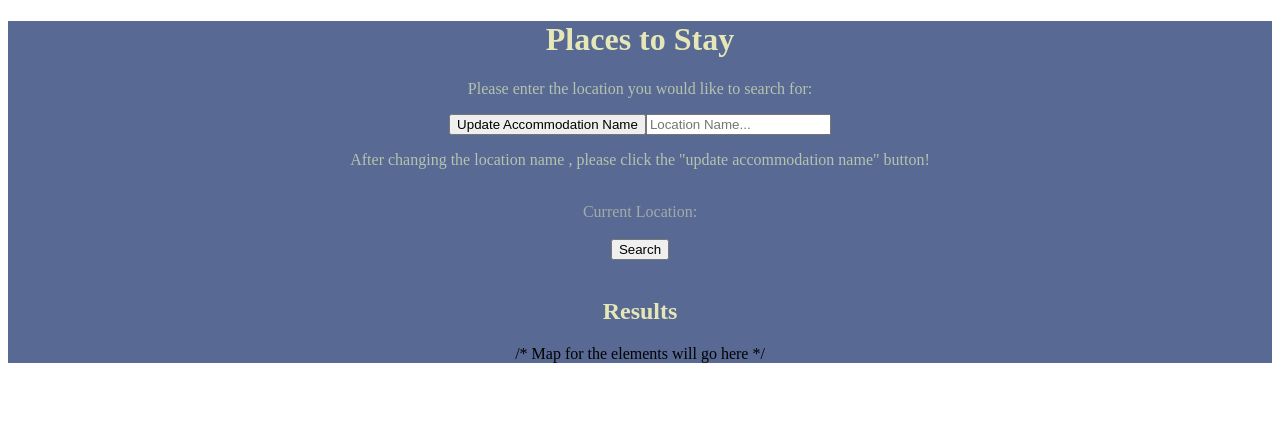
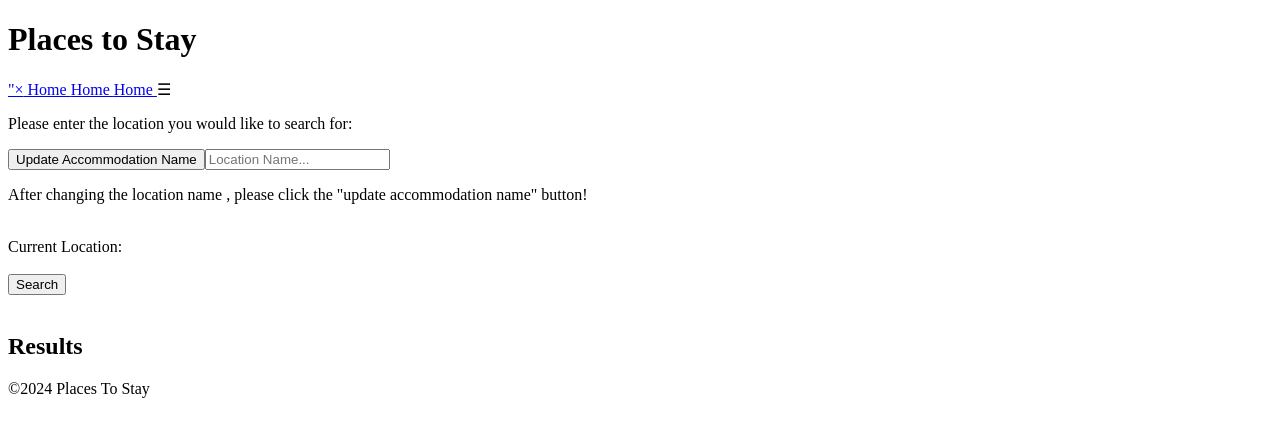
Before and after one commit to hannahannx/PlacesToStay, a React app: page / in a window 1280 px wide. Built offline with nearby package versions, Linux system fonts and the light colour scheme.

Commit message:
created main component files for task 4-6 used lifting upstate

```diff
--- a/package.json
+++ b/package.json
@@ -9,6 +9,8 @@
     "@babel/preset-env": "^7.22.20",
     "@babel/preset-react": "^7.22.15",
     "babel-loader": "^9.1.3",
+    "css-loader": "^7.1.1",
+    "style-loader": "^4.0.0",
     "webpack": "^5.88.2",
     "webpack-cli": "^5.1.4"
   },
@@ -18,6 +20,7 @@
     "express": "^4.19.2",
     "pm2": "^5.3.1",
     "react": "^18.2.0",
-    "react-dom": "^18.2.0"
+    "react-dom": "^18.2.0",
+    "save-dev": "^0.0.1-security"
   }
 }
--- a/public/index.html
+++ b/public/index.html
@@ -4,11 +4,11 @@
     <meta charset="UTF-8">
     <meta name="viewport" content="width=device-width, initial-scale=1.0">
     <title>Home Page</title>
-    <!-- add stylesheet for css here -->
+    <link rel="stylesheet "type="text/css" href="../src/components/AppComponent.css">
     <script type='text/javascript' src='dist/bundle.js' defer></script>
 </head>
 <body>
-    <!--//Task 4 - Write a HTML page ehich allows users to search for all accommodations in a givven location-->
-    <div id='root'></div>
+    <!--//Task 4 - Write a HTML page which allows users to search for all accommodations in a givven location-->
+    <main id='root'></main>
 </body>
 </html>
--- /dev/null
+++ b/src/components/AppComponent.css
@@ -0,0 +1,4 @@
+main{
+    background-color: '#586994';
+    text-align:"center"
+}
--- a/src/components/AppComponent.js
+++ b/src/components/AppComponent.js
@@ -1,12 +1,23 @@
-import React from 'react';
+import React, { Component } from 'react';
 import SearchAccomm from './searchAccommodation';
+import Footer from './Footer';
+import Header from './Header';
+import "./AppComponent.css"
+import SideNav from './SideNav';
+
 
 //using lifting up state
 function AppComponent(){
 
     return(
-        <main>
-            <SearchAccomm></SearchAccomm>
+        <main class="main">
+            <>
+            <Header/>
+            <SideNav/>
+            <SearchAccomm/>
+            <Footer/>
+            </>
+
         </main>
     )
 }
--- /dev/null
+++ b/src/components/Footer.css
@@ -0,0 +1,3 @@
+.copywriteDate{
+    text-align: center;
+}
--- /dev/null
+++ b/src/components/Footer.js
@@ -0,0 +1,11 @@
+import React from "react";
+
+function Footer(){
+    return(
+        <footer>
+            <p class="copywriteDate">&copy;{new Date().getFullYear()} Places To Stay</p>
+        </footer>
+    )
+}
+
+export default Footer
--- /dev/null
+++ b/src/components/Header.js
@@ -0,0 +1,11 @@
+import React from "react";
+
+function Header() {
+    return(
+        <header>
+            <h1>Places to Stay</h1>
+        </header>
+    )
+}
+
+export default Header
--- /dev/null
+++ b/src/components/SideNav.js
@@ -0,0 +1,23 @@
+import React from "react";
+
+function SideNav(){
+    return(
+        <div id="sideNav" class="sideNav">
+            <a href="javascript:void(0)" class="closeNav" onClick={closeNavBar}>"&times;</a>
+            <a href="#"> Home </a>
+            <a href="#"> Home </a>
+            <a href="#"> Home </a>
+
+            <span onClick={openNavBar}>&#9776;</span>
+        </div>
+    )
+    function closeNavBar(){
+        document.getElementById("sideNav").style.display = "block";
+    }
+
+    function openNavBar(){
+        document.getElementById("sideNav").style.display = "none";
+    }
+}
+
+export default SideNav
--- a/src/components/bookAccommodation.js
+++ b/src/components/bookAccommodation.js
@@ -3,6 +3,11 @@ import React from "react";
 //function to book accommodation
 function BookAccomm() {
 
+    return(
+        <div>
+
+        </div>
+    )
 }
 
 //exporting function
--- /dev/null
+++ b/src/components/searchAccommodation.css
@@ -0,0 +1,23 @@
+h1{
+    color: '#E5E8B6';
+    text-align:"center";
+}
+
+h2{
+    color: '#E5E8B6';
+    text-align:"center";
+}
+
+p{
+    color:'#B4C4AE';
+}
+
+.currentLocationDiv{
+    color: '#A2ABAB';
+}
+
+#locationSearchResults{
+    background-color: '#7D869C';
+    color: '#E5E8B6';
+    text-align:"center";
+}
--- a/src/components/searchAccommodation.js
+++ b/src/components/searchAccommodation.js
@@ -1,6 +1,7 @@
 // searchAccommodation.js
 //Task 4 - Write a HTML page which allows users to search for all accommodations in a givven location
 import React from "react";
+import * as css from "./searchAccommodation.css"
 
 //function to search for accommodation
 function SearchAccomm(){
@@ -11,35 +12,32 @@ function SearchAccomm(){
     //Mapping to display the list of all accommodations in the database which meet the conditions
     const allAccommodations = searchResults.map (accommodation =>
         //Task 5 - Create a book button for each result
-        <li style= {{backgroundColor: '#7D869C',color: '#E5E8B6',textAlign:"center"}} key={accommodation.id}>
+        <ul key={accommodation.id}>
         Name: {accommodation.name} <br></br>
         Type: {accommodation.type} <br></br>
         Location {accommodation.location} <br></br>
         Latitude: {accommodation.latitude} <br></br>
         Longitude: {accommodation.longitude} <br></br>
         <br></br>
-        </li>
+        </ul>
         );
 
     //Returning the JSX with inline styles
-    return  <div style = {{backgroundColor:'#586994',textAlign:"center"}}>
-                <h1 style= {{color: '#E5E8B6',textAlign:"center"}}>Places to Stay</h1>
-                <p style={{color:'#B4C4AE'}}>Please enter the location you would like to search for:</p>
+    return  <div>
+                <p>Please enter the location you would like to search for:</p>
                 <input type="button" value='Update Accommodation Name' onClick={updateAccommName}/>
                 <input placeholder="Location Name..." id="location"/>
-                <p style={{color:'#B4C4AE'}}>After changing the location name , please click the "update accommodation name" button!</p>
+                <p>After changing the location name , please click the "update accommodation name" button!</p>
                 <br></br>
-                <div style={{color: '#A2ABAB'}}> Current Location: {currentAccomm}<br></br></div>
+                <div> Current Location: {currentAccomm}<br></br></div>
                 <br></br>
                 <input type="button" value='Search' onClick={displayAllLocation}/>
                 <br></br>
                 <br></br>
-                <h2 style= {{color: '#E5E8B6',textAlign:"center" }} >Results</h2>
+                <h2 >Results</h2>
                 <div id='locationSearchResults'>
                         {allAccommodations}
                 </div>
-                /* Map for the elements will go here */
-                <br></br>
             </div>
 
 //nested function to update the state of the current accommodation displayed
--- a/src/index.js
+++ b/src/index.js
@@ -3,7 +3,6 @@
 //imports
 import React from 'react';
 import ReactDOM from 'react-dom/client';
-import SearchAccomm from './components/searchAccommodation';
 import AppComponent from './components/AppComponent';
 
 const root = ReactDOM.createRoot(document.getElementById('root'));
--- a/webpack.config.js
+++ b/webpack.config.js
@@ -18,6 +18,10 @@ module.exports = {
                 use: {
                     loader: "babel-loader"
                 }
+            },
+            {
+                test: /\.css$/i,
+                use: [ 'style-loader', 'css-loader' ]
             }
         ]
     }
```
Also changed, not shown: src/components/Header.css (added), src/components/SideNav.css (added), src/components/bookAccommodation.css (added), src/components/loginUser.css (added), 1 other file.
